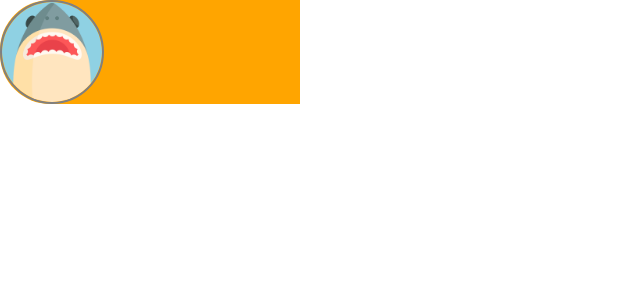
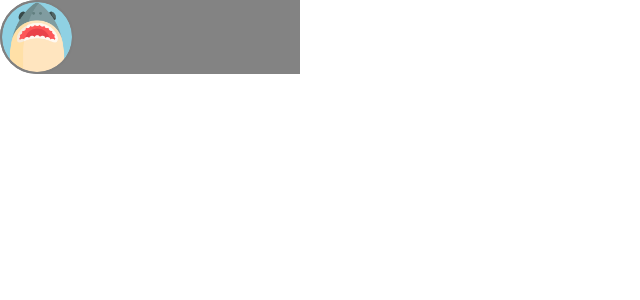
Before and after one commit to EmiKilic/ring-of-fire, an Angular app in the folder ringoffire/: page /player in a window 1280 px wide. Shown: the top 300 px of the page, without its empty margins (0-640 px from the left). Built offline with nearby package versions, Linux system fonts and the light colour scheme.

Commit message:
show active player

```diff
--- a/ringoffire/src/app/game/game.component.html
+++ b/ringoffire/src/app/game/game.component.html
@@ -1,5 +1,6 @@
 <app-player *ngFor="let player of game.players; let i = index;" class="player-position" [name]="player"
-    [ngStyle]="{'top.px': 100 +  (i * 130) }"></app-player>
+[playerActive]="i == game.currentPlayer"
+[ngStyle]="{'top.px': 100 +  (i * 90) }"></app-player>
 
 <div class="field">
 
--- a/ringoffire/src/app/game/game.component.scss
+++ b/ringoffire/src/app/game/game.component.scss
@@ -3,6 +3,9 @@
     height: 100vh;
     max-width: 100%;
     background-image: url('/assets/img/board.jpg');
+    background-repeat: no-repeat;
+    background-position: center;
+    background-size: cover;
     display: flex;
     justify-content: center;
     align-items: center;
--- a/ringoffire/src/app/player/player.component.html
+++ b/ringoffire/src/app/player/player.component.html
@@ -1,4 +1,4 @@
-<div class="player">
+<div class="player" [class.player-active]="playerActive">
 <img src="assets/img/profile/shark.png" alt="">
 <span> {{ name }} </span>
 </div>
--- a/ringoffire/src/app/player/player.component.scss
+++ b/ringoffire/src/app/player/player.component.scss
@@ -3,7 +3,7 @@
     width: 300px;
     display: flex;
     align-items: center;
-    background-color: orange;
+    background-color: rgb(100, 100, 100, 0.8);
     border-top-left-radius: 50px;
     border-bottom-left-radius: 50px;
 
@@ -13,10 +13,14 @@
     }
 
     img {
-        width: 100px;
-        height: 100px;
+        width: 70px;
+        height: 70px;
         object-fit: cover;
         border-radius: 100%;
         border: 2px solid gray;
     }
 }
+
+.player-active {
+    background-color: orange;
+}
--- a/ringoffire/src/app/player/player.component.ts
+++ b/ringoffire/src/app/player/player.component.ts
@@ -11,6 +11,7 @@ import { Component, Input, input, OnInit } from '@angular/core';
 export class PlayerComponent implements OnInit {
 
 @Input() name: any | string;
+@Input() playerActive: boolean = false;
 
 constructor() {}
 
```
